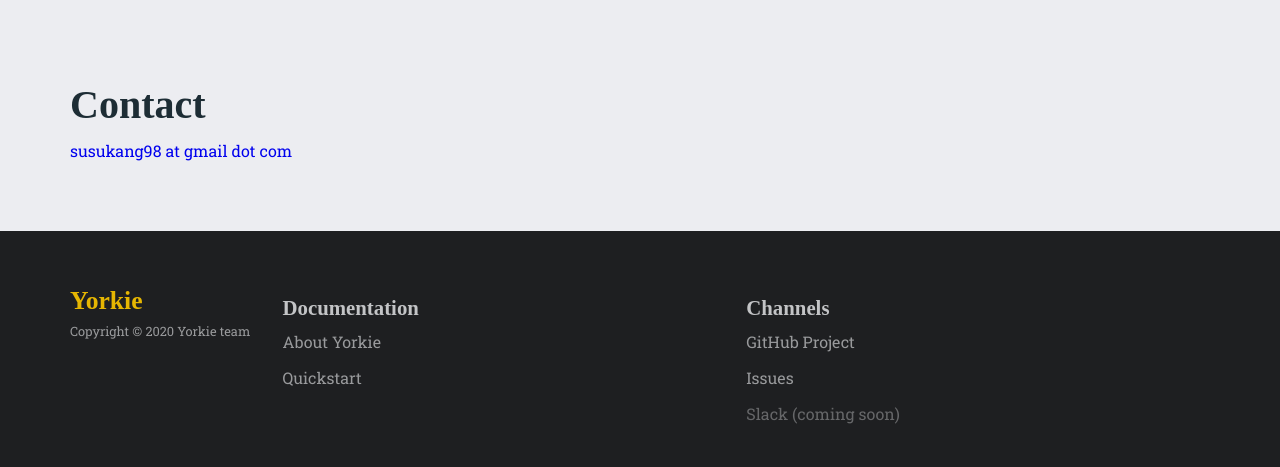
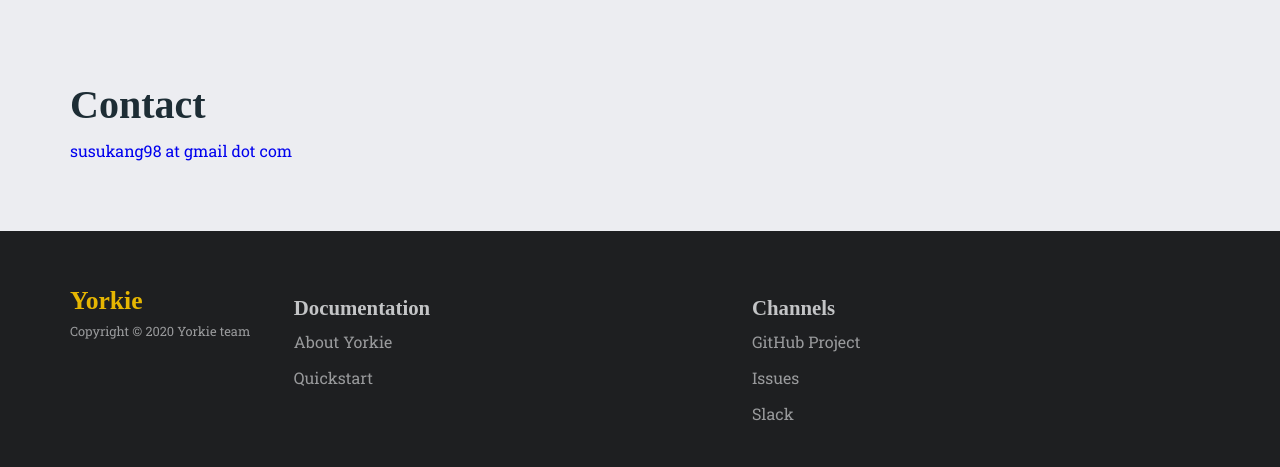
Before and after one commit to hackerwins/homepage-old, a Jekyll site: the page built from index.md, in a window 1280 px wide. Shown: the part 1764-2231 px from the top of the page. Built offline with Jekyll 4.4.1, drawn with Linux system fonts in a browser that asks for light colours; nearby versions of some CDN libraries; some web fonts are replaced; a script that is not in the unit is left out.

Commit message:
Add slack link

```diff
--- a/_includes/footer.html
+++ b/_includes/footer.html
@@ -17,7 +17,7 @@
         <ul>
           <li><a href="https://github.com/hackerwins/yorkie">GitHub Project</a></li>
           <li><a href="https://github.com/hackerwins/yorkie/issues">Issues</a></li>
-          <li><span class="disabled">Slack (coming soon)</span></li>
+          <li><a href="https://dev-yorkie.slack.com/">Slack</a></li>
         </ul>
       </div>
     </div>
```
